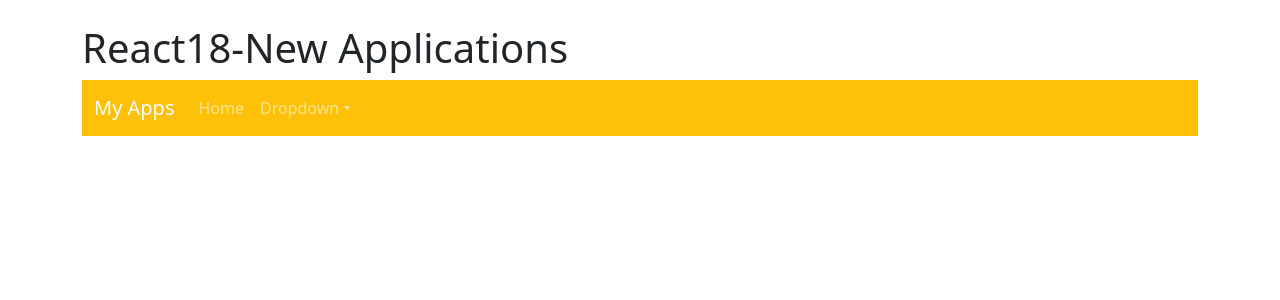
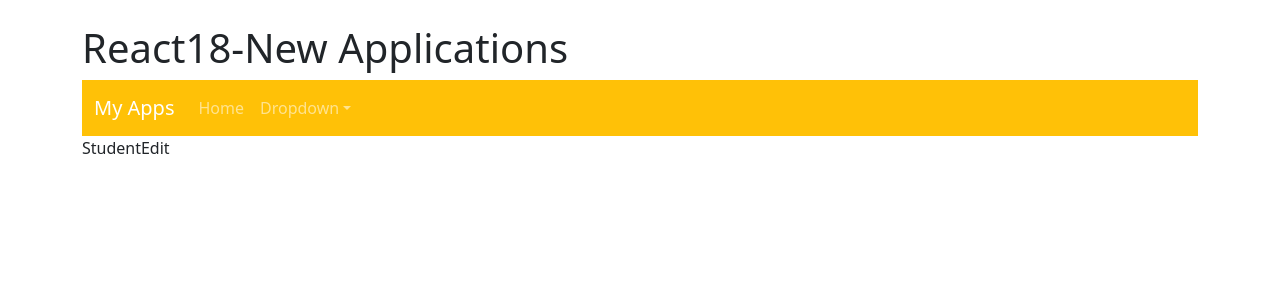
Before and after one commit to sayan-roni-96/react18-demo-apps-sayan, a React (Create React App) app: page /studentedit/1 in a window 1280 px wide. Shown: the top 300 px of the page. Built offline with nearby package versions, Linux system fonts and the light colour scheme.

Commit message:
new upload

```diff
--- a/src/App.js
+++ b/src/App.js
@@ -22,6 +22,7 @@ import EmployeeDetails from './pages/appUsingJsonServer/EmployeeDetails';
 import StudentList from './pages/appUsingJsonServer/StudentList';
 import StudentView from './pages/appUsingJsonServer/StudentView';
 import StudentAdd from './pages/appUsingJsonServer/StudentAdd';
+import StudentEdit from './pages/appUsingJsonServer/StudentEdit';
 
 function App() {
   return (
@@ -54,6 +55,8 @@ function App() {
         <Route exact path="/studentlist" element={<StudentList />} />
         <Route path="/studentview/:id" element={<StudentView />} />
         <Route exact path="/studentadd" element={<StudentAdd />} />
+        <Route exact path="/studentedit/:stuid" element={<StudentEdit />} />
+
       </Routes>
     </div>
   );
--- /dev/null
+++ b/src/pages/appUsingJsonServer/StudentEdit.js
@@ -0,0 +1,9 @@
+import React from 'react'
+
+const StudentEdit = () => {
+  return (
+    <div>StudentEdit</div>
+  )
+}
+
+export default StudentEdit
--- a/src/pages/appUsingJsonServer/StudentList.js
+++ b/src/pages/appUsingJsonServer/StudentList.js
@@ -46,6 +46,15 @@ const StudentList = () => {
         });
     }
   };
+
+  // student edit data
+  const editSClick = (esData)=>{
+    navigate(`/studentedit/${esData.id}`, {
+      state: { studata: esData },
+    });
+    console.log('esData =>', esData);
+
+  }
 
   //view Student Data
   const viewSClick = (vsData) => {
@@ -101,7 +110,7 @@ const StudentList = () => {
                     >
                       View
                     </Button>{' '}
-                    <Button variant="success">Edit</Button>{' '}
+                    <Button variant="success" onClick={() => editSClick(sData)}>Edit</Button>{' '}
                     <Button variant="warning" onClick={() => delClick(sData)}>
                       Delete
                     </Button>{' '}
```
